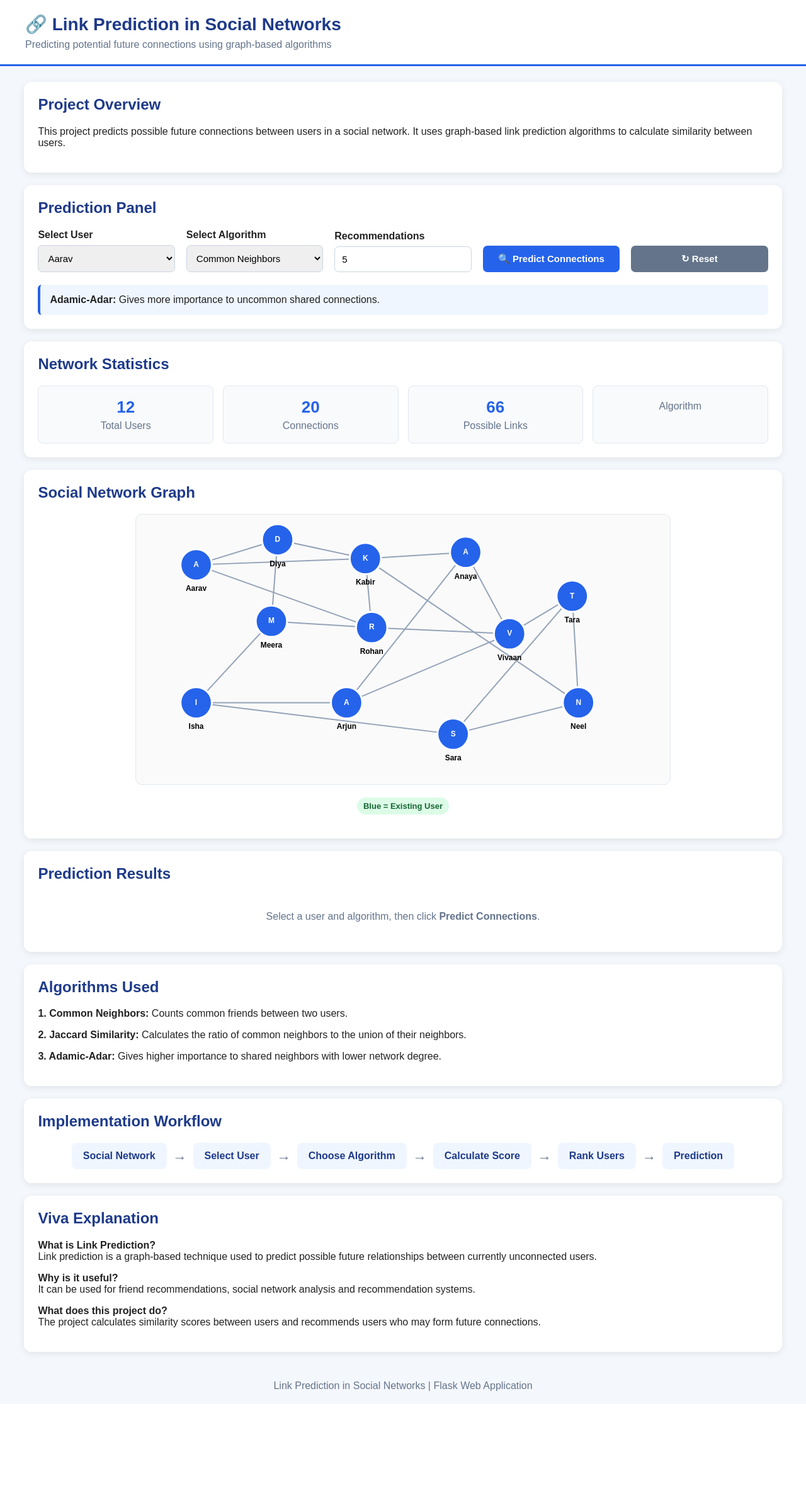
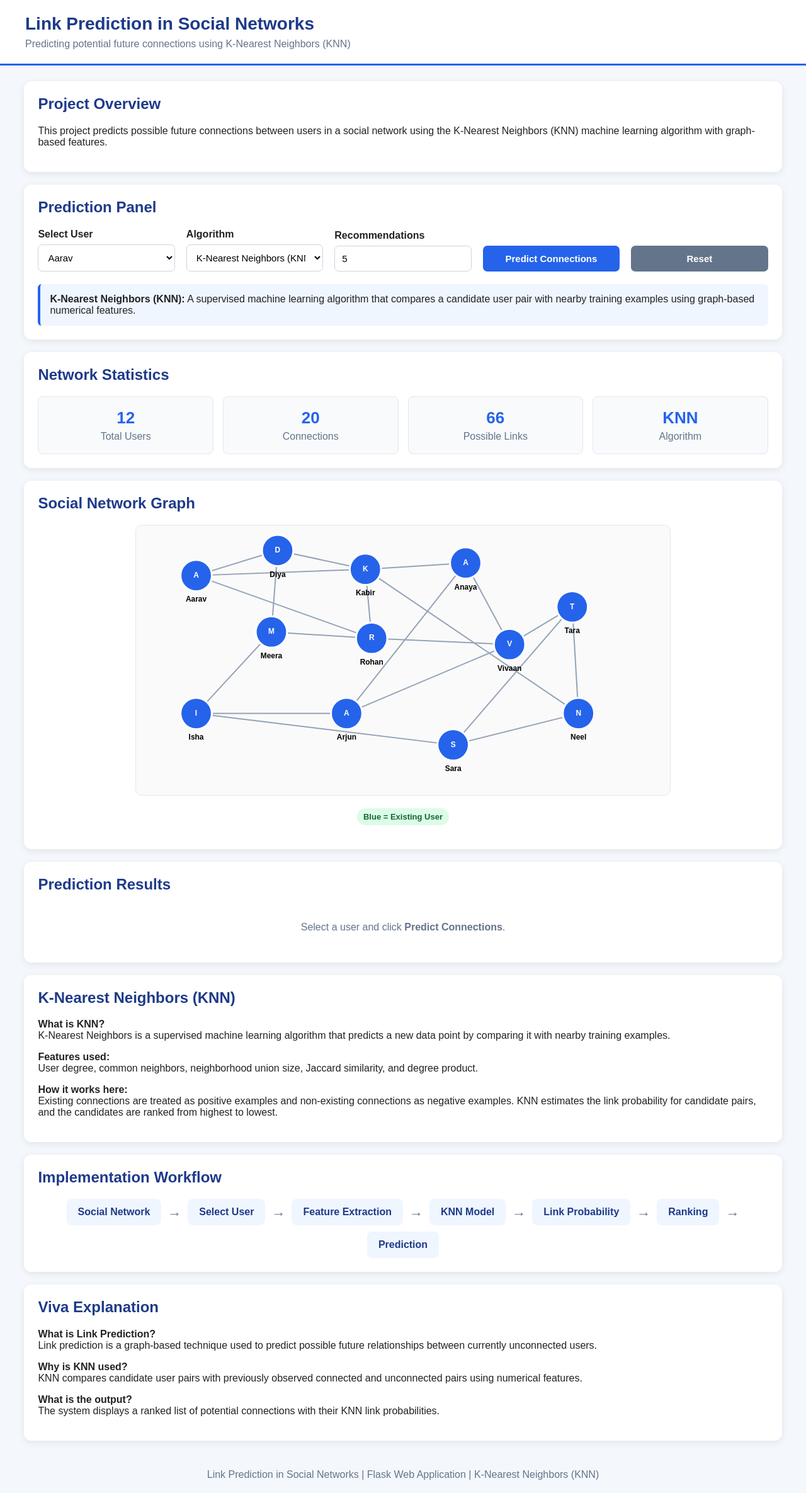
Before and after one commit to Swayam089-hub/link-prediction-social-networks, a Flask app: page / in a window 1280 px wide. Shown: the whole page at 63% size. Before the commit the page ends 2208 px from the top, so only its background shows below. Run offline with Flask 3, Linux system fonts and the light colour scheme.

Commit message:
Update UI to use only KNN

```diff
--- a/templates/index.html
+++ b/templates/index.html
@@ -1,20 +1,12 @@
 <!DOCTYPE html>
 <html lang="en">
-
 <head>
-
     <meta charset="UTF-8">
-
-    <meta name="viewport"
-          content="width=device-width, initial-scale=1.0">
-
+    <meta name="viewport" content="width=device-width, initial-scale=1.0">
     <title>Link Prediction in Social Networks</title>
 
     <style>
-
-        * {
-            box-sizing: border-box;
-        }
+        * { box-sizing: border-box; }
 
         body {
             margin: 0;
@@ -24,7 +16,7 @@
         }
 
         .header {
-            background: #ffffff;
+            background: #fff;
             border-bottom: 3px solid #2563eb;
             padding: 22px 40px;
         }
@@ -47,7 +39,7 @@
         }
 
         .card {
-            background: white;
+            background: #fff;
             border-radius: 12px;
             padding: 22px;
             margin-bottom: 20px;
@@ -61,9 +53,7 @@
 
         .controls {
             display: grid;
-            grid-template-columns:
-                repeat(auto-fit, minmax(210px, 1fr));
-
+            grid-template-columns: repeat(5, 1fr);
             gap: 18px;
             align-items: end;
         }
@@ -74,13 +64,13 @@
             margin-bottom: 7px;
         }
 
-        select,
-        input {
+        select, input {
             width: 100%;
             padding: 11px;
             border: 1px solid #cbd5e1;
             border-radius: 7px;
             font-size: 15px;
+            background: #fff;
         }
 
         button {
@@ -89,23 +79,16 @@
             border: none;
             border-radius: 7px;
             background: #2563eb;
-            color: white;
+            color: #fff;
             font-size: 15px;
             font-weight: bold;
             cursor: pointer;
         }
 
-        button:hover {
-            background: #1d4ed8;
-        }
+        button:hover { background: #1d4ed8; }
 
-        .reset {
-            background: #64748b;
-        }
-
-        .reset:hover {
-            background: #475569;
-        }
+        .reset { background: #64748b; }
+        .reset:hover { background: #475569; }
 
         .algorithm-info {
             background: #eff6ff;
@@ -117,9 +100,7 @@
 
         .stats {
             display: grid;
-            grid-template-columns:
-                repeat(auto-fit, minmax(180px, 1fr));
-
+            grid-template-columns: repeat(4, 1fr);
             gap: 15px;
         }
 
@@ -169,20 +150,18 @@
 
         .node {
             fill: #2563eb;
-            stroke: white;
+            stroke: #fff;
             stroke-width: 3;
         }
 
-        .selected-node {
-            fill: #f59e0b;
-        }
+        .selected-node { fill: #f59e0b; }
 
         .node-label {
             font-size: 12px;
             font-weight: bold;
             text-anchor: middle;
             dominant-baseline: middle;
-            fill: white;
+            fill: #fff;
         }
 
         .results {
@@ -251,136 +230,68 @@
             color: #64748b;
         }
 
-        @media(max-width: 600px) {
-
-            .header {
-                padding: 18px;
-            }
-
-            .container {
-                width: 95%;
-            }
-
-            svg {
-                height: 350px;
-            }
-
+        @media (max-width: 950px) {
+            .controls { grid-template-columns: repeat(2, 1fr); }
+            .stats { grid-template-columns: repeat(2, 1fr); }
         }
 
+        @media (max-width: 600px) {
+            .header { padding: 18px; }
+            .container { width: 95%; }
+            .controls { grid-template-columns: 1fr; }
+            .stats { grid-template-columns: 1fr; }
+            svg { height: 350px; }
+        }
     </style>
-
 </head>
-
 
 <body>
 
 <div class="header">
-
-    <h1>🔗 Link Prediction in Social Networks</h1>
-
-    <p>
-        Predicting potential future connections using
-        graph-based algorithms
-    </p>
-
+    <h1>Link Prediction in Social Networks</h1>
+    <p>Predicting potential future connections using K-Nearest Neighbors (KNN)</p>
 </div>
-
 
 <div class="container">
 
-
-    <!-- Overview -->
+    <div class="card">
+        <h2>Project Overview</h2>
+        <p>
+            This project predicts possible future connections between users
+            in a social network using the K-Nearest Neighbors (KNN)
+            machine learning algorithm with graph-based features.
+        </p>
+    </div>
 
     <div class="card">
-
-        <h2>Project Overview</h2>
-
-        <p>
-            This project predicts possible future connections
-            between users in a social network.
-            It uses graph-based link prediction algorithms
-            to calculate similarity between users.
-        </p>
-
-    </div>
-
-
-    <!-- Prediction -->
-
-    <div class="card">
-
         <h2>Prediction Panel</h2>
 
         <form action="/predict" method="POST">
-
             <div class="controls">
 
                 <div>
-
                     <label>Select User</label>
-
                     <select name="user">
-
                         {% for user in users %}
-
                         <option value="{{ user }}"
-                            {% if user == selected_user %}
-                            selected
-                            {% endif %}>
-
+                            {% if user == selected_user %}selected{% endif %}>
                             {{ user }}
-
                         </option>
-
                         {% endfor %}
-
                     </select>
-
                 </div>
 
+                <div>
+                    <label>Algorithm</label>
+                    <select name="algorithm">
+                        <option value="KNN" selected>
+                            K-Nearest Neighbors (KNN)
+                        </option>
+                    </select>
+                </div>
 
                 <div>
-
-                    <label>Select Algorithm</label>
-
-                    <select name="algorithm">
-
-                        <option value="Common Neighbors"
-                            {% if algorithm == "Common Neighbors" %}
-                            selected
-                            {% endif %}>
-
-                            Common Neighbors
-
-                        </option>
-
-                        <option value="Jaccard Similarity"
-                            {% if algorithm == "Jaccard Similarity" %}
-                            selected
-                            {% endif %}>
-
-                            Jaccard Similarity
-
-                        </option>
-
-                        <option value="Adamic-Adar"
-                            {% if algorithm == "Adamic-Adar" %}
-                            selected
-                            {% endif %}>
-
-                            Adamic-Adar
-
-                        </option>
-
-                    </select>
-
-                </div>
-
-
-                <div>
-
                     <label>Recommendations</label>
-
                     <input
                         type="number"
                         name="recommendations"
@@ -388,145 +299,71 @@
                         max="10"
                         value="{{ recommendation_count }}"
                     >
-
                 </div>
 
+                <div>
+                    <button type="submit">
+                        Predict Connections
+                    </button>
+                </div>
 
                 <div>
-
-                    <button type="submit">
-                        🔍 Predict Connections
-                    </button>
-
-                </div>
-
-
-                <div>
-
                     <button
                         type="button"
                         class="reset"
                         onclick="window.location.href='/'">
-
-                        ↻ Reset
-
+                        Reset
                     </button>
-
                 </div>
 
             </div>
-
         </form>
 
-
         <div class="algorithm-info">
-
-            {% if algorithm == "Common Neighbors" %}
-
-            <b>Common Neighbors:</b>
-            Counts the number of common friends between
-            two users.
-
-            {% elif algorithm == "Jaccard Similarity" %}
-
-            <b>Jaccard Similarity:</b>
-            Measures similarity using the ratio of common
-            friends to total unique friends.
-
-            {% else %}
-
-            <b>Adamic-Adar:</b>
-            Gives more importance to uncommon shared
-            connections.
-
-            {% endif %}
-
+            <b>K-Nearest Neighbors (KNN):</b>
+            A supervised machine learning algorithm that compares a
+            candidate user pair with nearby training examples using
+            graph-based numerical features.
         </div>
-
     </div>
 
-
-    <!-- Statistics -->
-
     <div class="card">
-
         <h2>Network Statistics</h2>
 
         <div class="stats">
 
             <div class="stat">
-
-                <div class="stat-number">
-                    {{ users|length }}
-                </div>
-
-                <div class="stat-title">
-                    Total Users
-                </div>
-
+                <div class="stat-number">{{ users|length }}</div>
+                <div class="stat-title">Total Users</div>
             </div>
 
+            <div class="stat">
+                <div class="stat-number">{{ edges|length }}</div>
+                <div class="stat-title">Connections</div>
+            </div>
 
             <div class="stat">
-
-                <div class="stat-number">
-                    {{ edges|length }}
-                </div>
-
-                <div class="stat-title">
-                    Connections
-                </div>
-
-            </div>
-
-
-            <div class="stat">
-
                 <div class="stat-number">
                     {{ (users|length * (users|length - 1) / 2)|int }}
                 </div>
-
-                <div class="stat-title">
-                    Possible Links
-                </div>
-
+                <div class="stat-title">Possible Links</div>
             </div>
 
-
             <div class="stat">
-
-                <div class="stat-number"
-                     style="font-size:18px;">
-
-                    {{ algorithm }}
-
-                </div>
-
-                <div class="stat-title">
-                    Algorithm
-                </div>
-
+                <div class="stat-number">KNN</div>
+                <div class="stat-title">Algorithm</div>
             </div>
 
         </div>
-
     </div>
 
-
-    <!-- Graph -->
-
     <div class="card">
-
         <h2>Social Network Graph</h2>
 
         <div class="graph-container">
-
             <svg viewBox="0 0 800 430">
 
-                <!-- Original Connections -->
-
                 {% for edge in edges %}
-
                     {% set p1 = positions[edge[0]] %}
                     {% set p2 = positions[edge[1]] %}
 
@@ -537,20 +374,12 @@
                         y2="{{ p2[1] }}"
                         class="edge">
                     </line>
-
                 {% endfor %}
 
-
-                <!-- Predicted Connections -->
-
                 {% if predicted %}
-
                     {% for prediction in predictions %}
-
                         {% set p1 = positions[selected_user] %}
                         {% set p2 = positions[prediction.user] %}
-
-                        {% if prediction.score > 0 %}
 
                         <line
                             x1="{{ p1[0] }}"
@@ -559,37 +388,24 @@
                             y2="{{ p2[1] }}"
                             class="predicted-edge">
                         </line>
-
-                        {% endif %}
-
                     {% endfor %}
-
                 {% endif %}
 
-
-                <!-- Nodes -->
-
                 {% for user in users %}
-
                     {% set p = positions[user] %}
 
                     <circle
                         cx="{{ p[0] }}"
                         cy="{{ p[1] }}"
                         r="25"
-                        class="node
-                        {% if user == selected_user and predicted %}
-                        selected-node
-                        {% endif %}">
+                        class="node {% if user == selected_user and predicted %}selected-node{% endif %}">
                     </circle>
 
                     <text
                         x="{{ p[0] }}"
                         y="{{ p[1] }}"
                         class="node-label">
-
-                        {{ user[:1] }}
-
+                        {{ user[0] }}
                     </text>
 
                     <text
@@ -598,40 +414,25 @@
                         text-anchor="middle"
                         font-size="12"
                         font-weight="bold">
-
                         {{ user }}
-
                     </text>
-
                 {% endfor %}
 
             </svg>
-
         </div>
 
         <p style="text-align:center;">
-
-            <span class="badge">
-                Blue = Existing User
-            </span>
+            <span class="badge">Blue = Existing User</span>
 
             {% if predicted %}
-
             <span class="badge">
-                Green Dashed = Predicted Connection
+                Green Dashed = KNN Predicted Connection
             </span>
-
             {% endif %}
-
         </p>
-
     </div>
 
-
-    <!-- Results -->
-
     <div class="card">
-
         <h2>Prediction Results</h2>
 
         {% if predicted %}
@@ -639,199 +440,127 @@
             {% if predictions %}
 
             <table class="results">
-
                 <thead>
-
                     <tr>
-
                         <th>Rank</th>
                         <th>Recommended User</th>
-                        <th>Score</th>
+                        <th>KNN Link Probability</th>
                         <th>Common Neighbors</th>
-
                     </tr>
-
                 </thead>
 
-
                 <tbody>
-
-                {% for prediction in predictions %}
-
+                    {% for prediction in predictions %}
                     <tr>
-
-                        <td>
-                            {{ loop.index }}
-                        </td>
+                        <td>{{ loop.index }}</td>
 
                         <td>
                             <b>{{ prediction.user }}</b>
                         </td>
 
                         <td class="score">
-
-                            {% if algorithm == "Common Neighbors" %}
-
-                                {{ "%.0f"|format(prediction.score) }}
-
-                            {% else %}
-
-                                {{ "%.4f"|format(prediction.score) }}
-
-                            {% endif %}
-
+                            {{ "%.4f"|format(prediction.score) }}
                         </td>
 
                         <td>
-
                             {% if prediction.common %}
-
                                 {{ prediction.common|join(", ") }}
-
                             {% else %}
-
                                 None
-
                             {% endif %}
-
                         </td>
-
                     </tr>
-
-                {% endfor %}
-
+                    {% endfor %}
                 </tbody>
-
             </table>
 
             {% else %}
-
                 <div class="empty">
-
                     No possible connections found.
-
                 </div>
-
             {% endif %}
 
         {% else %}
-
             <div class="empty">
-
-                Select a user and algorithm, then click
+                Select a user and click
                 <b>Predict Connections</b>.
-
             </div>
-
         {% endif %}
-
     </div>
 
-
-    <!-- Algorithm Information -->
-
     <div class="card">
-
-        <h2>Algorithms Used</h2>
+        <h2>K-Nearest Neighbors (KNN)</h2>
 
         <p>
-            <b>1. Common Neighbors:</b>
-            Counts common friends between two users.
+            <b>What is KNN?</b><br>
+            K-Nearest Neighbors is a supervised machine learning
+            algorithm that predicts a new data point by comparing it
+            with nearby training examples.
         </p>
 
         <p>
-            <b>2. Jaccard Similarity:</b>
-            Calculates the ratio of common neighbors
-            to the union of their neighbors.
+            <b>Features used:</b><br>
+            User degree, common neighbors, neighborhood union size,
+            Jaccard similarity, and degree product.
         </p>
 
         <p>
-            <b>3. Adamic-Adar:</b>
-            Gives higher importance to shared neighbors
-            with lower network degree.
+            <b>How it works here:</b><br>
+            Existing connections are treated as positive examples
+            and non-existing connections as negative examples.
+            KNN estimates the link probability for candidate pairs,
+            and the candidates are ranked from highest to lowest.
         </p>
-
     </div>
 
-
-    <!-- Workflow -->
-
     <div class="card">
-
         <h2>Implementation Workflow</h2>
 
         <div class="workflow">
-
             <div class="step">Social Network</div>
-
             <div class="arrow">→</div>
-
             <div class="step">Select User</div>
-
             <div class="arrow">→</div>
-
-            <div class="step">Choose Algorithm</div>
-
+            <div class="step">Feature Extraction</div>
             <div class="arrow">→</div>
-
-            <div class="step">Calculate Score</div>
-
+            <div class="step">KNN Model</div>
             <div class="arrow">→</div>
-
-            <div class="step">Rank Users</div>
-
+            <div class="step">Link Probability</div>
             <div class="arrow">→</div>
-
+            <div class="step">Ranking</div>
+            <div class="arrow">→</div>
             <div class="step">Prediction</div>
-
         </div>
-
     </div>
 
-
-    <!-- Viva -->
-
     <div class="card">
-
         <h2>Viva Explanation</h2>
 
         <p>
             <b>What is Link Prediction?</b><br>
-
-            Link prediction is a graph-based technique used
-            to predict possible future relationships between
-            currently unconnected users.
+            Link prediction is a graph-based technique used to predict
+            possible future relationships between currently unconnected users.
         </p>
 
         <p>
-            <b>Why is it useful?</b><br>
-
-            It can be used for friend recommendations,
-            social network analysis and recommendation systems.
+            <b>Why is KNN used?</b><br>
+            KNN compares candidate user pairs with previously observed
+            connected and unconnected pairs using numerical features.
         </p>
 
         <p>
-            <b>What does this project do?</b><br>
-
-            The project calculates similarity scores between
-            users and recommends users who may form future
-            connections.
+            <b>What is the output?</b><br>
+            The system displays a ranked list of potential connections
+            with their KNN link probabilities.
         </p>
-
     </div>
-
 
 </div>
 
-
 <div class="footer">
-
     Link Prediction in Social Networks |
-    Flask Web Application
-
+    Flask Web Application | K-Nearest Neighbors (KNN)
 </div>
 
-
 </body>
-
 </html>
```
